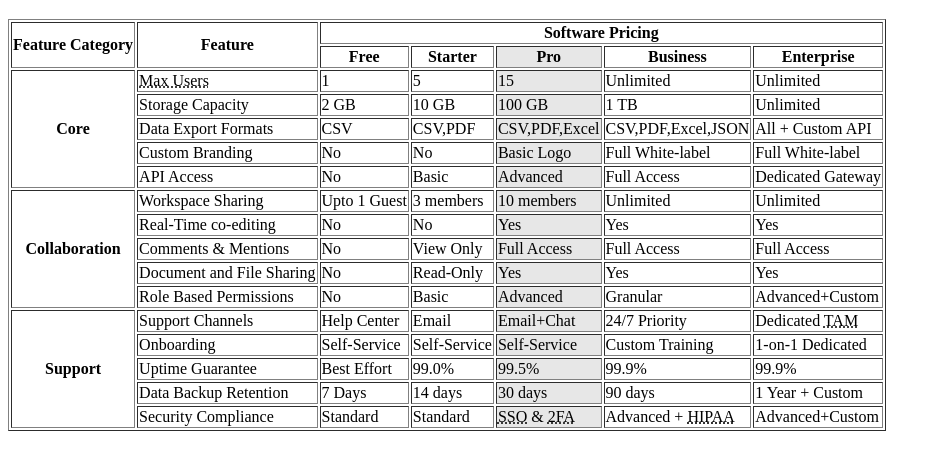
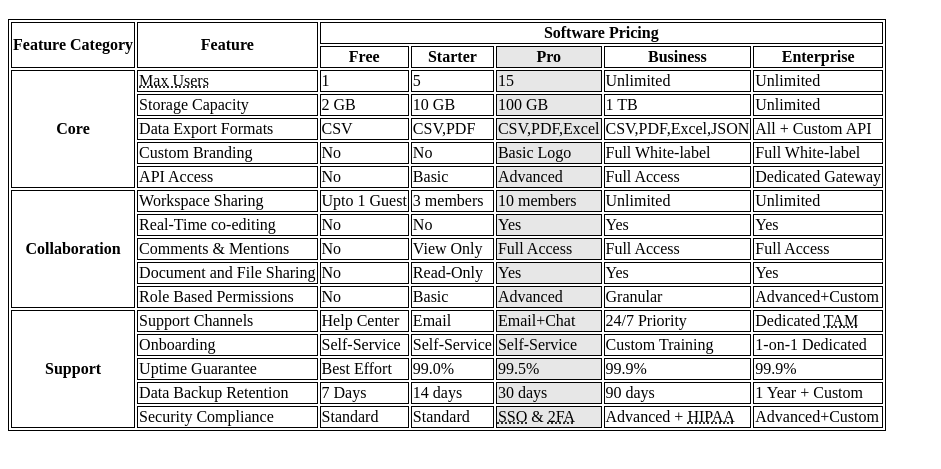
Before and after one commit to nehatk27/week-1, a website: page day3/comparison-table.html in a window 1280 px wide. Shown: the part 61-530 px from the top of the page, without its empty margins (0-941 px from the left). Drawn offline with Linux system fonts and the light colour scheme.

Commit message:
refactor

```diff
--- a/day3/comparison-table.html
+++ b/day3/comparison-table.html
@@ -4,13 +4,20 @@
     <meta charset="utf-8" />
     <meta name="viewport" content="width=device-width, initial-scale=1.0" />
     <title>Comparison Table</title>
+    <style>
+      table,
+      th,
+      td {
+        border: 1px solid black;
+      }
+    </style>
   </head>
   <body>
     <header>
       <h1>Software pricing comparison table</h1>
     </header>
     <main>
-      <table border="1">
+      <table>
         <colgroup>
           <col />
           <col />
```
